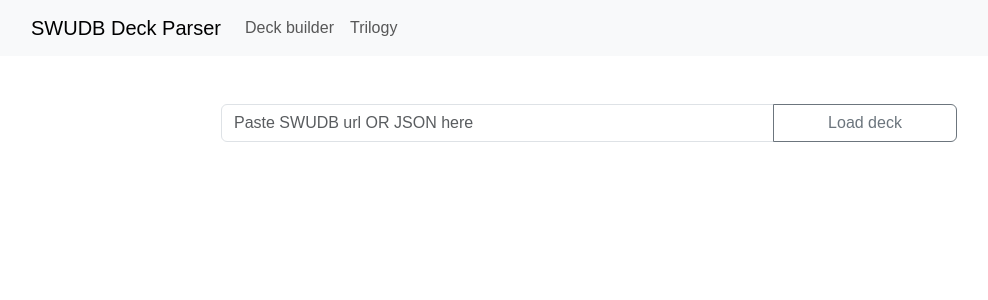
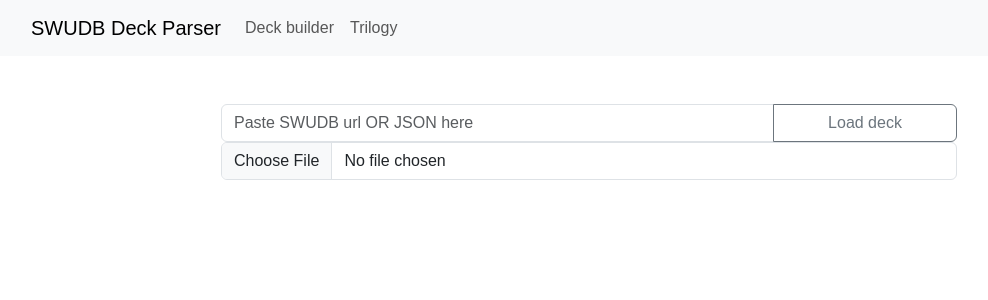
Before and after one commit to statukuo/swudb-deck-parser, a React (Create React App) app: page / in a window 1280 px wide. Shown: the top 300 px of the page, without its empty margins (51-1039 px from the left). Built offline with nearby package versions, Linux system fonts and the light colour scheme.

Commit message:
Add CSV file upload

```diff
--- a/src/App.js
+++ b/src/App.js
@@ -34,12 +34,11 @@
               <DeckSearch saveDeckFunction={loadDeckData}/>
             </Col>
           </Row>
-          {personal &&
           <Row className="justify-content-lg-center">
             <Col xs lg="8">
-              <Collection/>
+              <Collection personal={personal}/>
             </Col>
-          </Row>}
+          </Row>
         </Container>
         <DeckData deckData={deckData} openPreview={openPreview} />
         {isLoading &&
--- a/src/collection/collection.js
+++ b/src/collection/collection.js
@@ -13,16 +13,28 @@
     ISA_COLLECTION: "https://docs.google.com/spreadsheets/d/e/2PACX-1vTh2Fguu9bSVgrNiAU6z48wLvT9EhlR8Mj5-Bn2If_89gu29m6QpbfQwX2_BIPQZmA4gLW1bpFpRHtW/pub?gid=555896031&single=true&output=csv"
 };
 
-export default function Collection() {
+export default function Collection({ personal }) {
     const collectionCount = useSelector((state) => state.collection.cards.length)
     const dispatch = useDispatch()
     const [user, setUser] = useState("DAVID_COLLECTION");
 
-    async function parseCSVFile() {
+    async function parseCSVGoogleSheet() {
         dispatch(startLoading());
         const response = await fetch(COLLECTIONS[user]);
 
         dispatch(importCollection(CsvToJson(await response.text())))
+
+        dispatch(stopLoading());
+    }
+
+    async function parseCSVFile(file) {
+        dispatch(startLoading());
+
+        console.log("here")
+        console.log(file);
+        console.log(await file.text())
+
+        dispatch(importCollection(CsvToJson(await file.text())))
 
         dispatch(stopLoading());
     }
@@ -34,6 +46,7 @@
 
     return (
         <Form class="pt-2">
+            {personal &&
                 <InputGroup>
                     <Form.Select aria-label="Default select example" onChange={({ target }) => setUser(target.value)}>
                         <option value="DAVID_COLLECTION">David</option>
@@ -43,12 +56,16 @@
                         <option value="ISA_COLLECTION">Isa</option>
                     </Form.Select>
                     {!!collectionCount &&
-                    <Button style={buttonStyle} variant="outline-secondary" onClick={() => parseCSVFile()}>Unique cards loaded [{collectionCount}]</Button>
+                        <Button style={buttonStyle} variant="outline-secondary" onClick={() => parseCSVGoogleSheet()}>Unique cards loaded [{collectionCount}]</Button>
                     }
                     {!collectionCount &&
-                    <Button style={buttonStyle} variant="outline-secondary" onClick={() => parseCSVFile()}>Load collection</Button>
+                        <Button style={buttonStyle} variant="outline-secondary" onClick={() => parseCSVGoogleSheet()}>Load collection</Button>
                     }
                 </InputGroup>
+            }
+            {!personal &&
+                <Form.Control type="file" accept=".csv" onChange={e => parseCSVFile(e.target.files.item(0))} />
+            }
         </Form>
     );
 }
```
Also changed, not shown: src/personal/personal.jsx (deleted). Lines whose indentation alone changed are shown as unchanged.
